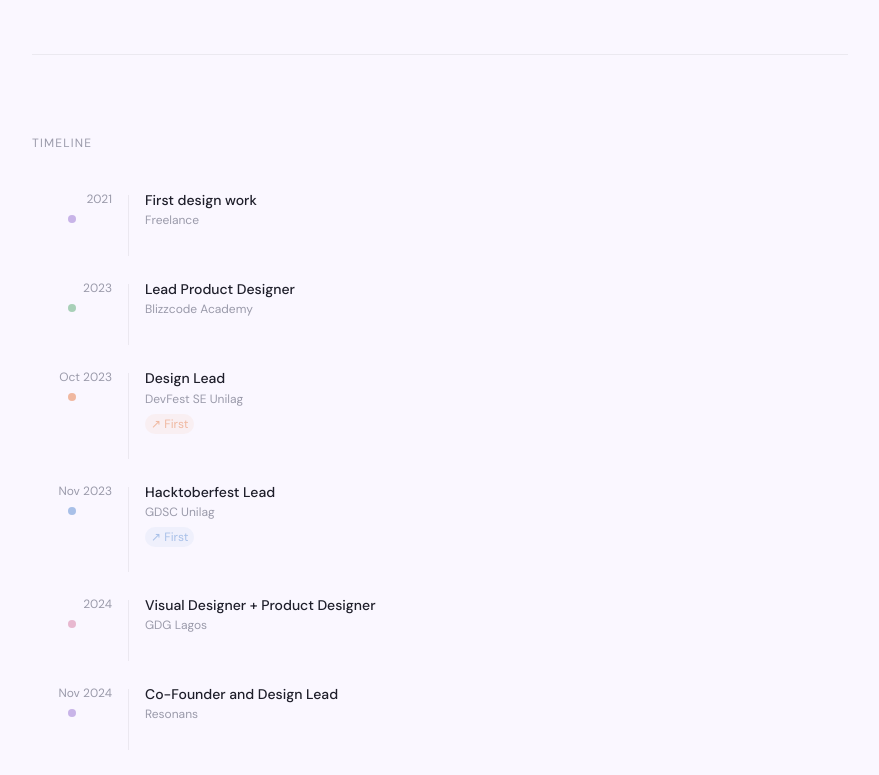
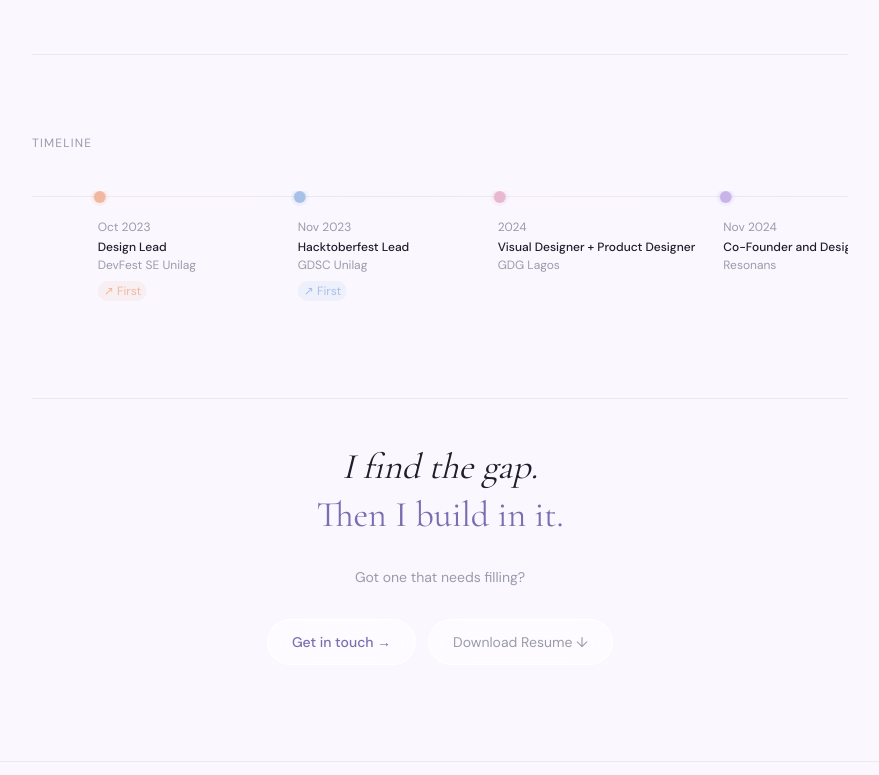
Before and after one commit to GreenyNg/evergreenodeh, a Next.js app: page /about in a window 1280 px wide. Shown: the part 1900-2675 px from the top of the page, without its empty margins (200-1079 px from the left). Built offline with nearby package versions, Linux system fonts and the light colour scheme.

Commit message:
About page layout fixed

```diff
--- a/src/components/about/AboutContent.tsx
+++ b/src/components/about/AboutContent.tsx
@@ -227,62 +227,79 @@ export default function AboutContent() {
           </div>
         </motion.div>
 
-        {/* Timeline */}
+        {/* Timeline — horizontal carousel */}
 <motion.div
   initial={{ opacity: 0, y: 20 }}
   whileInView={{ opacity: 1, y: 0 }}
   viewport={{ once: true }}
   transition={{ duration: 0.6 }}
-  className="mb-20 pb-20"
-  style={{ borderBottom: "0.5px solid var(--border)" }}
+  className="mb-24"
 >
   <p
-    className="text-xs tracking-widest uppercase mb-10"
+    className="text-xs tracking-widest uppercase mb-10 px-6 md:px-0"
     style={{ color: "var(--text-muted)" }}
   >
     Timeline
   </p>
 
-  <div className="flex flex-col gap-6">
-    {timeline.map((item, i) => (
-      <motion.div
+  <style>{`
+    @keyframes timelineScroll {
+      0% { transform: translateX(0); }
+      100% { transform: translateX(-50%); }
+    }
+    .timeline-track {
+      animation: timelineScroll 40s linear infinite;
+    }
+    .timeline-track:hover {
+      animation-play-state: paused;
+    }
+  `}</style>
+
+  <div style={{ overflow: "hidden", width: "100%" }}>
+    <div
+      className="timeline-track flex items-start"
+      style={{ width: "max-content" }}
+    >
+      {[...timeline, ...timeline].map((item, i) => (
+        <div
           key={i}
-        initial={{ opacity: 0, x: -12 }}
-        whileInView={{ opacity: 1, x: 0 }}
-        viewport={{ once: true }}
-        transition={{ duration: 0.4, delay: i * 0.05 }}
-        className="flex items-start gap-4"
+          className="relative flex flex-col"
+          style={{ minWidth: "200px", paddingRight: "0" }}
         >
-        {/* Left — year + dot */}
-        <div className="flex flex-col items-center flex-shrink-0 w-20">
+          {/* Horizontal line with dot */}
+          <div className="flex items-center mb-4">
+            <div
+              className="w-3 h-3 rounded-full flex-shrink-0 z-10"
+              style={{
+                background: item.accent,
+                boxShadow: `0 0 0 3px ${item.accent}22`,
+              }}
+            />
+            <div
+              className="flex-1 h-px"
+              style={{
+                background: `linear-gradient(to right, ${item.accent}44, var(--border))`,
+                minWidth: "160px",
+              }}
+            />
+          </div>
+
+          {/* Content */}
+          <div className="pr-6 pl-1">
             <p
-            className="text-xs mb-2 text-right w-full"
+              className="text-xs mb-1"
               style={{ color: "var(--text-muted)" }}
             >
               {item.year}
             </p>
-          <div
-            className="w-2 h-2 rounded-full flex-shrink-0"
-            style={{ background: item.accent }}
-          />
-        </div>
-
-        {/* Vertical line */}
-        <div
-          className="w-px self-stretch mt-1 flex-shrink-0"
-          style={{ background: "var(--border)", minHeight: "24px" }}
-        />
-
-        {/* Right — content */}
-        <div className="pb-6">
             <p
-            className="text-sm font-medium mb-0.5 leading-snug"
+              className="text-xs font-medium mb-0.5 leading-snug"
               style={{ color: "var(--text-primary)" }}
             >
               {item.title}
             </p>
             <p
-            className="text-xs mb-1"
+              className="text-xs leading-snug mb-1"
               style={{ color: "var(--text-muted)" }}
             >
               {item.organisation}
@@ -299,8 +316,9 @@ export default function AboutContent() {
               </span>
             )}
           </div>
-      </motion.div>
+        </div>
       ))}
+    </div>
   </div>
 </motion.div>
 
```
Lines whose indentation alone changed are shown as unchanged.
